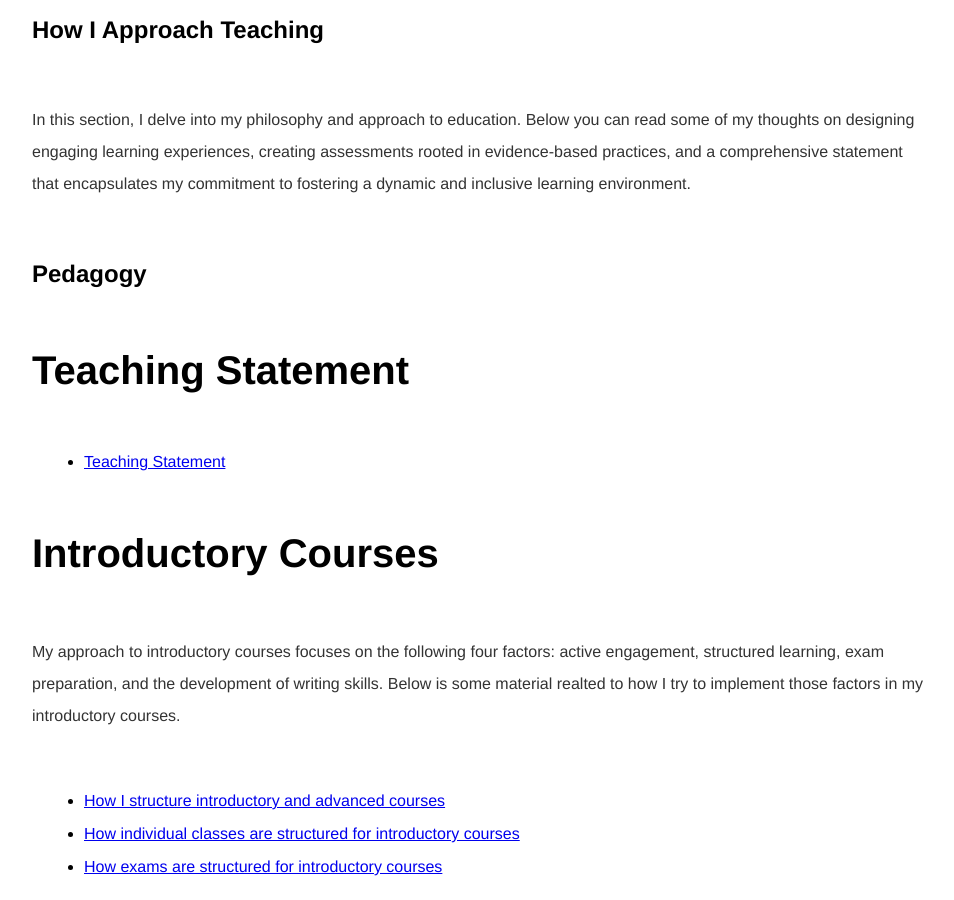
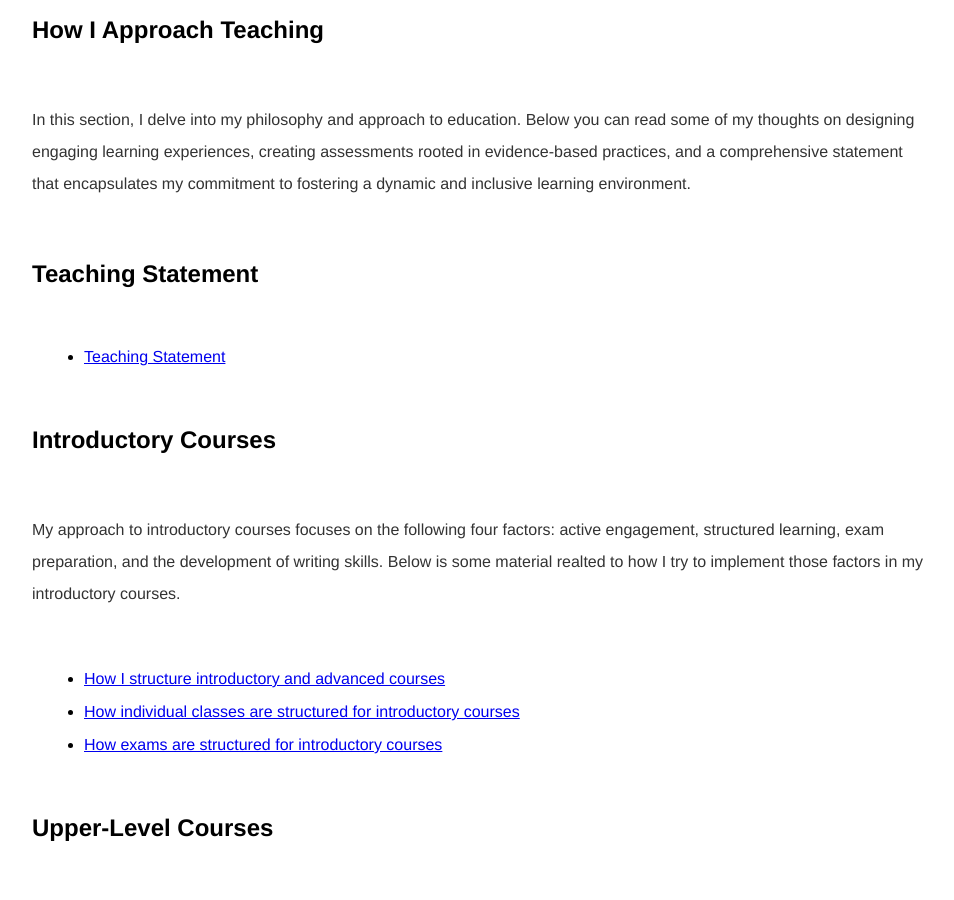
Before and after one commit to kevinjpatton/kevinjpatton.github.io, a Jekyll site: the page built from pedagogy/index.html, in a window 1280 px wide and 900 px high, scrolled down 392 px. Shown: the whole window, without its empty margins (160-1114 px from the left). Built offline with Jekyll 4.4.1, drawn with Linux system fonts in a browser that asks for light colours; Markdown is read by kramdown in place of the engine named in the settings.

Commit message:
Update index.html

```diff
--- a/pedagogy/index.html
+++ b/pedagogy/index.html
@@ -5,26 +5,23 @@ title: Pedagogy - Kevin Patton
 <h2>How I Approach Teaching</h2>
 <p>In this section, I delve into my philosophy and approach to education. Below you can read some of my thoughts on designing engaging learning experiences, creating assessments rooted in evidence-based practices, and a comprehensive statement that encapsulates my commitment to fostering a dynamic and inclusive learning environment.</p>
 
-<h2>Pedagogy</h2>
-<h1>Teaching Statement</h1>
+<h2>Teaching Statement</h2>
 <ul class="standard-list">
   <li><a href="/pedagogy/teachingstatement.html">Teaching Statement</a></li>
 </ul>
-<h1>Introductory Courses</h1>
+<h2>Introductory Courses</h2>
 <p>My approach to introductory courses focuses on the following four factors: active engagement, structured learning, exam preparation, and the development of writing skills. Below is some material realted to how I try to implement those factors in my introductory courses.</p>
 <ul class="standard-list">
   <li><a href="/pedagogy/course_structure.html">How I structure introductory and advanced courses</a></li>
   <li><a href="/pedagogy/introductoryclass.html">How individual classes are structured for introductory courses</a></li>
   <li><a href="/pedagogy/introductoryclassexams.html">How exams are structured for introductory courses</a></li>
 </ul>
-<h1>Upper-Level Courses</h1>
+<h2>Upper-Level Courses</h2>
 <p>My approach to upper-level courses focuses on the following four factors: in-depth analysis, scholarly discourse, advanced critical thinking, and the developement of analytical writing skills. Below is some material related to how I try to implement those factors in my upper-level courses.</p>
 <ul class="standard-list">
   <li><a href="/pedagogy/upperlevelclass.html">How indvidual classes are structured for upper-level courses</a></li>
   <li><a href="/pedagogy/upperlevelassessment_abstracts.html">Student written abstracts for assigned readings</a></li>
-
 </ul>
-
 <h2>For Students</h2>
 <ul class="standard-list">
   <li><a href="/pedagogy/why_philosophy.html">On why students should study philosophy</a></li>
```
